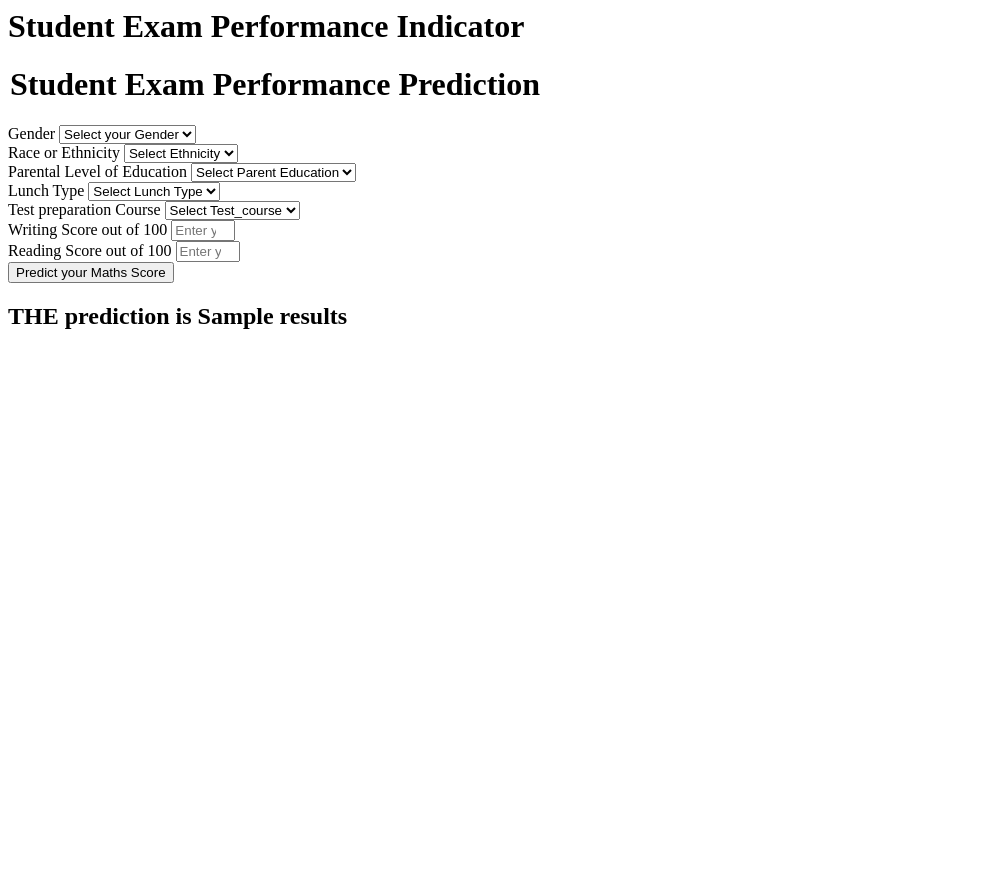
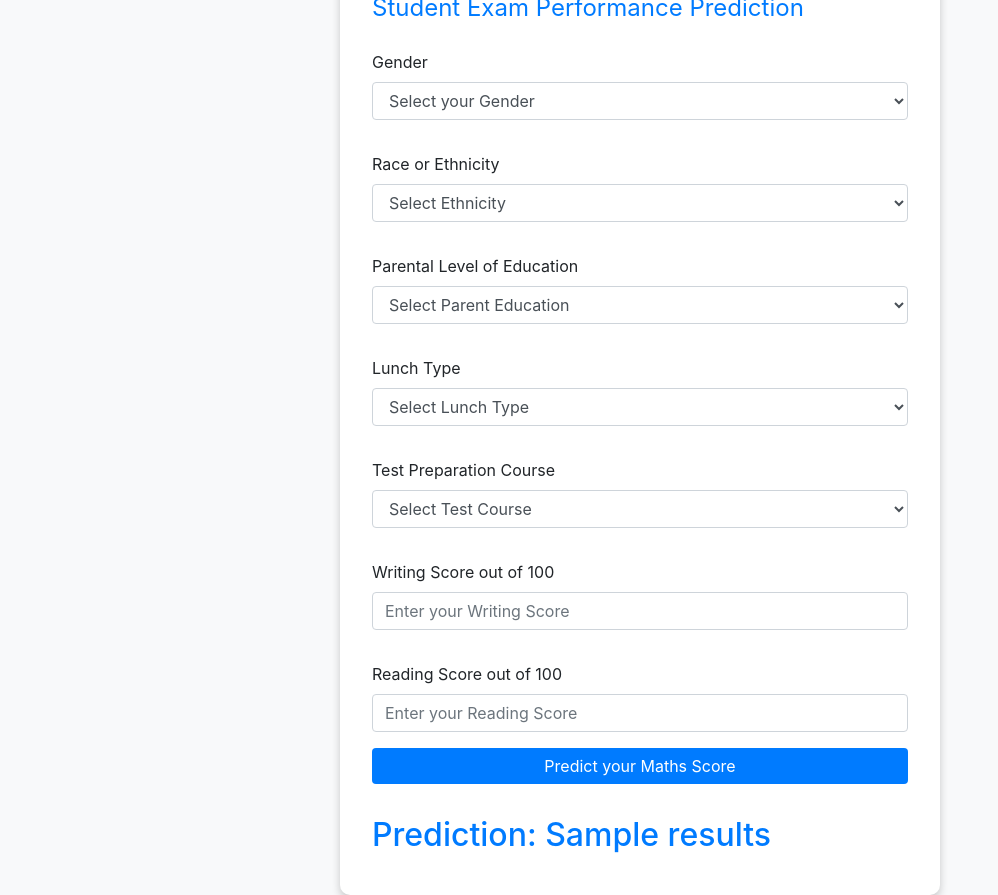
Before and after one commit to rayyan666/StudentScore-Prediction-Project, a Flask app: template templates/home.html in a window 1280 px wide. Shown: the whole page, without its empty margins (0-998 px from the left). Before the commit the page ends 329 px from the top, so only its background shows below. Run offline with Flask 3, Linux system fonts and the light colour scheme; the template is opened without the code that fills it: most values are stand-ins (such as "Sample title", 1, 10 or a date in 2020); some libraries are stand-ins or nearby versions.

Commit message:
Updated home.html

```diff
--- a/templates/home.html
+++ b/templates/home.html
@@ -1,111 +1,124 @@
-<html>
+<!DOCTYPE html>
+<html lang="en">
+
+<head>
+    <meta charset="UTF-8">
+    <meta name="viewport" content="width=device-width, initial-scale=1.0">
+    <title>Student Exam Performance Indicator</title>
+    <link href="https://stackpath.bootstrapcdn.com/bootstrap/4.5.2/css/bootstrap.min.css" rel="stylesheet">
+    <style>
+        body {
+            background-color: #f8f9fa;
+            display: flex;
+            justify-content: center;
+            align-items: center;
+            height: 100vh;
+            margin: 0;
+        }
+        .login {
+            background: white;
+            padding: 2rem;
+            border-radius: 10px;
+            box-shadow: 0 4px 8px rgba(0, 0, 0, 0.2);
+            max-width: 600px;
+            width: 100%;
+        }
+        .login h1 {
+            font-size: 1.5rem;
+            margin-bottom: 1.5rem;
+        }
+        .login h2 {
+            margin-top: 2rem;
+            color: #007bff;
+        }
+        .form-label {
+            margin-top: 1rem;
+        }
+        .btn-primary {
+            background-color: #007bff;
+            border: none;
+        }
+    </style>
+</head>
+
 <body>
     <div class="login">
         <h1>Student Exam Performance Indicator</h1>
 
         <form action="{{ url_for('predict_datapoint')}}" method="post">
-        <h1>
-            <legend>Student Exam Performance Prediction</legend>
-        </h1>
-        <div class="mb-3">
+            <legend class="text-primary">Student Exam Performance Prediction</legend>
+
+            <div class="form-group">
                 <label class="form-label">Gender</label>
-            <select class="form-control" name="gender" placeholder="Enter you Gender" required>
+                <select class="form-control" name="gender" required>
                     <option class="placeholder" selected disabled value="">Select your Gender</option>
-                <option value="male">
-                    Male
-                </option>
-                <option value="female">
-                    Female
-                </option>
+                    <option value="male">Male</option>
+                    <option value="female">Female</option>
                 </select>
             </div>
-        <div class="mb-3">
+
+            <div class="form-group">
                 <label class="form-label">Race or Ethnicity</label>
-            <select class="form-control" name="ethnicity" placeholder="Enter you ethnicity" required>
+                <select class="form-control" name="ethnicity" required>
                     <option class="placeholder" selected disabled value="">Select Ethnicity</option>
-                <option value="group A">
-                    Group A
-                </option>
-                <option value="group B">
-                    Group B
-                </option>
-                <option value="group C">
-                    Group C
-                </option>
-                <option value="group D">
-                    Group D
-                </option>
-                <option value="group E">
-                    Group E
-                </option>
+                    <option value="group A">Group A</option>
+                    <option value="group B">Group B</option>
+                    <option value="group C">Group C</option>
+                    <option value="group D">Group D</option>
+                    <option value="group E">Group E</option>
                 </select>
             </div>
-        <div class="mb-3">
+
+            <div class="form-group">
                 <label class="form-label">Parental Level of Education</label>
-            <select class="form-control" name="parental_level_of_education"
-                placeholder="Enter you Parent Education" required>
+                <select class="form-control" name="parental_level_of_education" required>
                     <option class="placeholder" selected disabled value="">Select Parent Education</option>
-                <option value="associate's degree">
-                    associate's degree
-                </option>
-                <option value="bachelor's degree">
-                    bachelor's degree
-                </option>
-                <option value="high school">
-                    high school
-                </option>
-                <option value="master's degree">
-                    master's degree
-                </option>
-                <option value="some college">
-                    some college
-                </option>
-                <option value="some high school">
-                    some high school
-                </option>
+                    <option value="associate's degree">associate's degree</option>
+                    <option value="bachelor's degree">bachelor's degree</option>
+                    <option value="high school">high school</option>
+                    <option value="master's degree">master's degree</option>
+                    <option value="some college">some college</option>
+                    <option value="some high school">some high school</option>
                 </select>
             </div>
-        <div class="mb-3">
+
+            <div class="form-group">
                 <label class="form-label">Lunch Type</label>
-            <select class="form-control" name="lunch" placeholder="Enter you Lunch" required>
+                <select class="form-control" name="lunch" required>
                     <option class="placeholder" selected disabled value="">Select Lunch Type</option>
-                <option value="free/reduced">
-                    free/reduced
-                </option>
-                <option value="standard">
-                    standard
-                </option>
+                    <option value="free/reduced">free/reduced</option>
+                    <option value="standard">standard</option>
                 </select>
             </div>
-        <div class="mb-3">
-            <label class="form-label">Test preparation Course</label>
-            <select class="form-control" name="test_preparation_course" placeholder="Enter you Course"
-                required>
-                <option class="placeholder" selected disabled value="">Select Test_course</option>
-                <option value="none">
-                    None
-                </option>
-                <option value="completed">
-                    Completed
-                </option>
+
+            <div class="form-group">
+                <label class="form-label">Test Preparation Course</label>
+                <select class="form-control" name="test_preparation_course" required>
+                    <option class="placeholder" selected disabled value="">Select Test Course</option>
+                    <option value="none">None</option>
+                    <option value="completed">Completed</option>
                 </select>
             </div>
-        <div class="mb-3">
+
+            <div class="form-group">
                 <label class="form-label">Writing Score out of 100</label>
-            <input class="form-control" type="number" name="reading_score"
-                placeholder="Enter your Reading score" min='0' max='100' />
+                <input class="form-control" type="number" name="writing_score" placeholder="Enter your Writing Score" min="0" max="100" required />
             </div>
-        <div class="mb-3">
+
+            <div class="form-group">
                 <label class="form-label">Reading Score out of 100</label>
-            <input class="form-control" type="number" name="writing_score"
-                placeholder="Enter your Reading Score" min='0' max='100' />
+                <input class="form-control" type="number" name="reading_score" placeholder="Enter your Reading Score" min="0" max="100" required />
             </div>
-        <div class="mb-3">
-            <input class="btn btn-primary" type="submit" value="Predict your Maths Score" required />
+
+            <button type="submit" class="btn btn-primary btn-block">Predict your Maths Score</button>
+        </form>
+
+        <h2>Prediction: {{results}}</h2>
     </div>
-    </form>
-    <h2>
-       THE  prediction is {{results}}
-    </h2>
-   <body>
+
+    <script src="https://code.jquery.com/jquery-3.5.1.slim.min.js"></script>
+    <script src="https://cdn.jsdelivr.net/npm/@popperjs/core@2.5.4/dist/umd/popper.min.js"></script>
+    <script src="https://stackpath.bootstrapcdn.com/bootstrap/4.5.2/js/bootstrap.min.js"></script>
+</body>
+
 </html>
```
Lines whose indentation alone changed are shown as unchanged.
